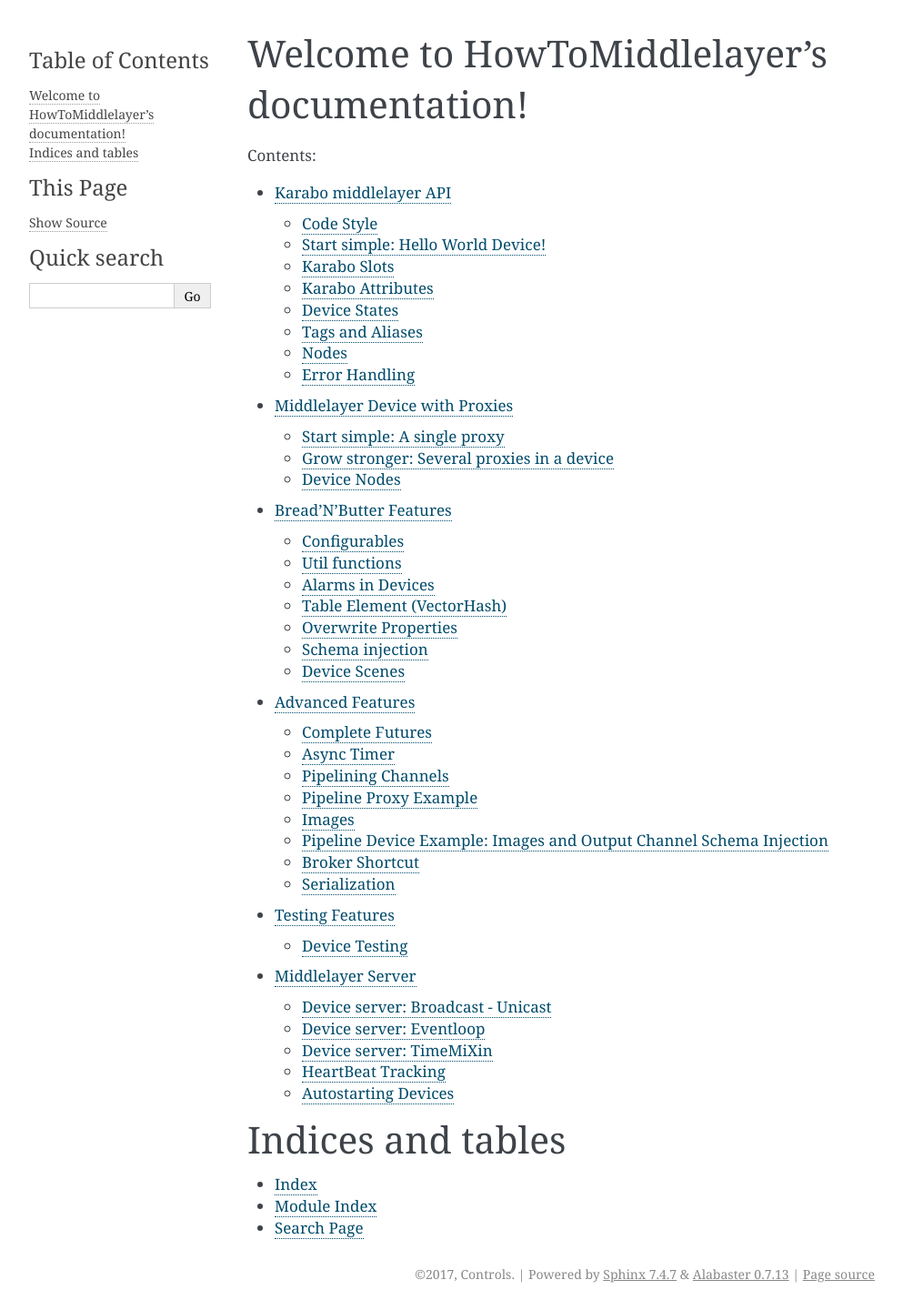
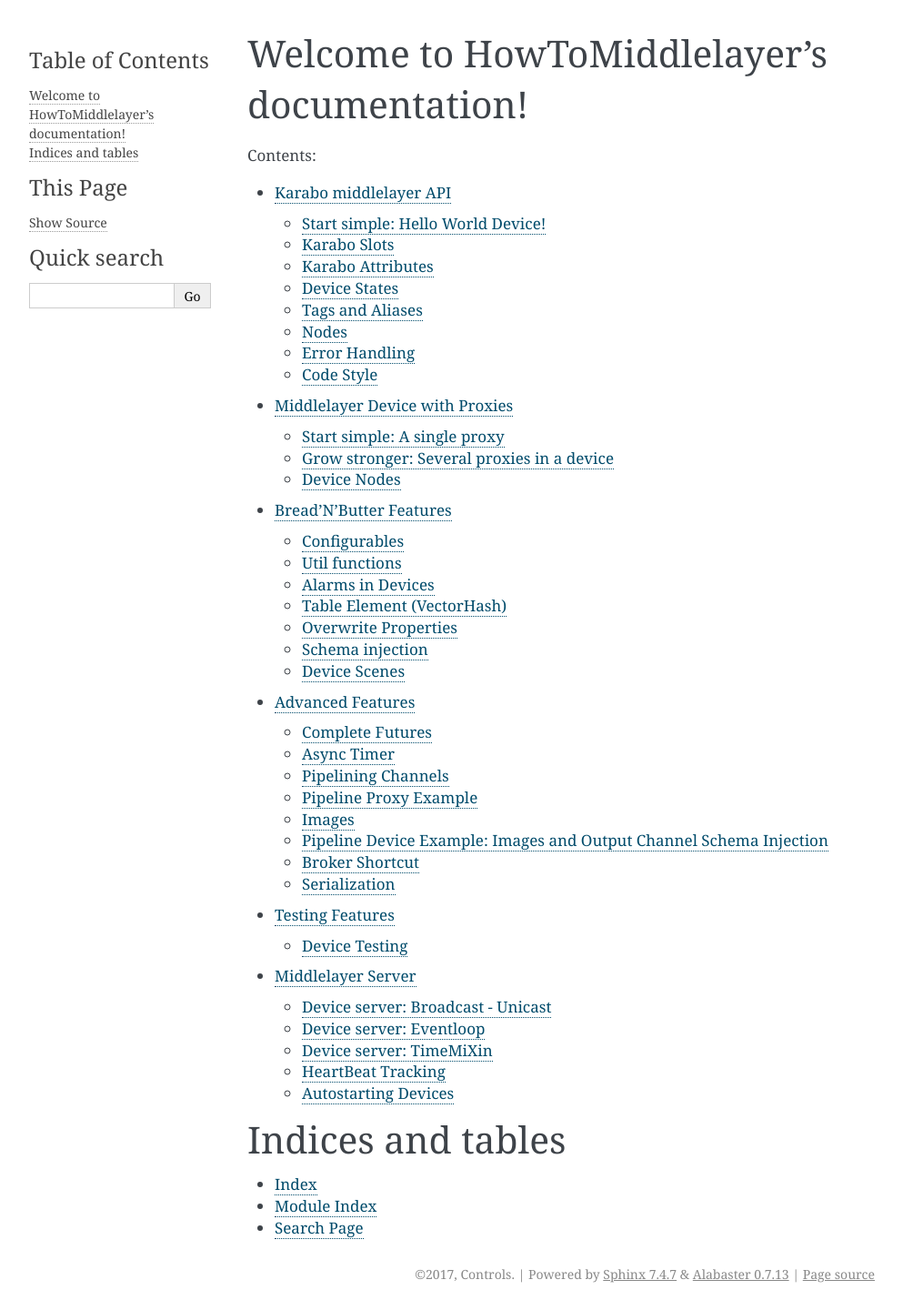
Before and after one commit to European-XFEL/howToMiddlelayer, a Sphinx documentation site: the page built from source/index.rst, in a window 1280 px wide. Shown: the whole page at 91% size, without its empty margins (148-1141 px from the left). Built offline with Sphinx 7.4.7, drawn with Linux system fonts in a browser that asks for light colours.

Commit message:
move coding style to end of documentation

```diff
--- a/source/chap1/intro_device.rst
+++ b/source/chap1/intro_device.rst
@@ -11,9 +11,9 @@
 executing commands and waiting on their completion, either synchronously
 or asynchronously.
 
-.. include:: code_style.rst
 .. include:: basic_device.rst
 .. include:: slots.rst
 .. include:: device_attributes.rst
 .. include:: node.rst
 .. include:: error_handling.rst
+.. include:: code_style.rst
```
Also changed, not shown: .gitlab-ci.yml.
